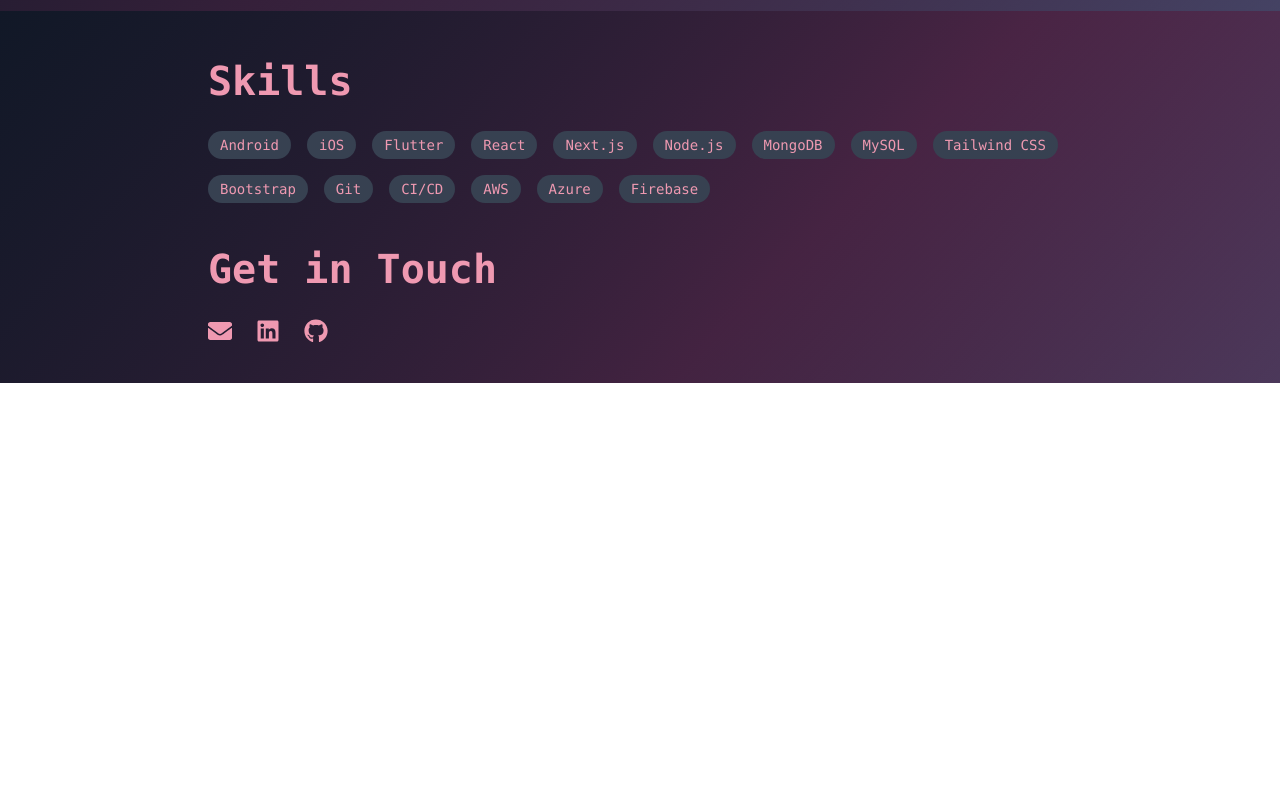
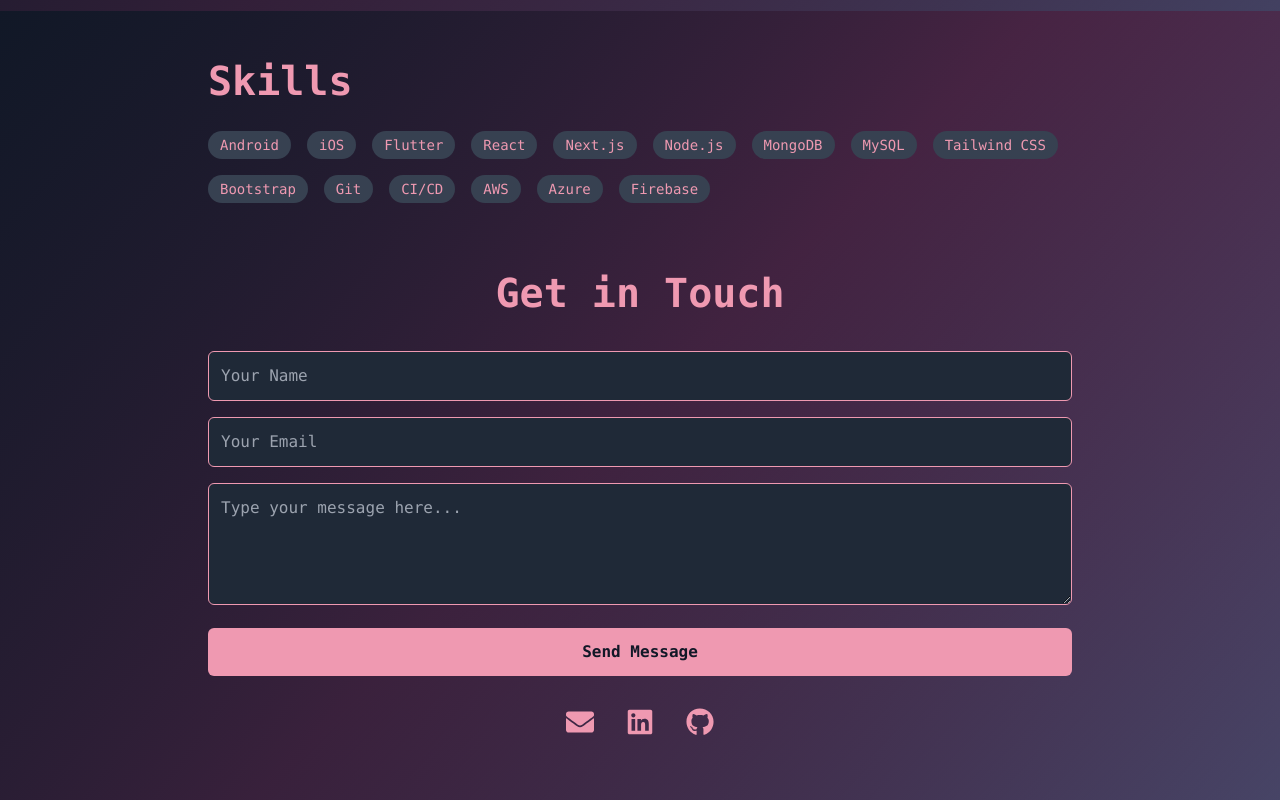
Before and after one commit to shop2008/my-portfolio, a Next.js app: page / in a window 1280 px wide. Shown: the part 3989-4789 px from the top of the page. Before the commit the page ends 4372 px from the top, so only its background shows below. Built offline with nearby package versions, Linux system fonts and the light colour scheme.

Commit message:
add send email

```diff
--- a/package.json
+++ b/package.json
@@ -11,7 +11,9 @@
   "dependencies": {
     "@vercel/analytics": "^1.3.1",
     "framer-motion": "^11.3.30",
+    "googleapis": "^144.0.0",
     "next": "14.2.7",
+    "nodemailer": "^6.9.15",
     "react": "^18",
     "react-dom": "^18",
     "react-icons": "^5.3.0",
@@ -19,6 +21,7 @@
   },
   "devDependencies": {
     "@types/node": "^20",
+    "@types/nodemailer": "^6.4.16",
     "@types/react": "^18",
     "@types/react-dom": "^18",
     "@types/react-scroll": "^1.8.10",
--- /dev/null
+++ b/src/app/api/send-email/route.ts
@@ -0,0 +1,73 @@
+import { NextResponse } from "next/server";
+import nodemailer from "nodemailer";
+import { google } from "googleapis";
+import { TransportOptions } from "nodemailer";
+
+const OAuth2 = google.auth.OAuth2;
+
+const createTransporter = async () => {
+  const oauth2Client = new OAuth2(
+    process.env.GMAIL_CLIENT_ID,
+    process.env.GMAIL_CLIENT_SECRET,
+    "https://developers.google.com/oauthplayground"
+  );
+
+  oauth2Client.setCredentials({
+    refresh_token: process.env.GMAIL_REFRESH_TOKEN,
+  });
+
+  const accessToken = await new Promise((resolve, reject) => {
+    oauth2Client.getAccessToken((err, token) => {
+      if (err) {
+        reject("Failed to create access token" + err.message);
+      }
+      resolve(token);
+    });
+  });
+
+  const transporter = nodemailer.createTransport({
+    service: "gmail",
+    auth: {
+      type: "OAuth2",
+      user: process.env.GMAIL_EMAIL,
+      accessToken,
+      clientId: process.env.GMAIL_CLIENT_ID,
+      clientSecret: process.env.GMAIL_CLIENT_SECRET,
+      refreshToken: process.env.GMAIL_REFRESH_TOKEN,
+    },
+  } as TransportOptions);
+
+  return transporter;
+};
+
+export async function POST(request: Request) {
+  const { name, email, message } = await request.json();
+
+  try {
+    const transporter = await createTransporter();
+
+    const mailOptions = {
+      from: process.env.GMAIL_EMAIL,
+      to: "gigiwangjob@gmail.com",
+      subject: `New message from ${name}`,
+      text: `
+        Name: ${name}
+        Email: ${email}
+        Message: ${message}
+      `,
+    };
+
+    await transporter.sendMail(mailOptions);
+
+    return NextResponse.json(
+      { message: "Email sent successfully" },
+      { status: 200 }
+    );
+  } catch (error) {
+    console.error("Error sending email:", error);
+    return NextResponse.json(
+      { error: "Failed to send email" },
+      { status: 500 }
+    );
+  }
+}
--- a/src/components/Contact.tsx
+++ b/src/components/Contact.tsx
@@ -1,46 +1,146 @@
-import React from "react";
-import { FaGithub, FaLinkedin, FaEnvelope } from "react-icons/fa";
+"use client";
+import React, { useState } from "react";
+import {
+  FaGithub,
+  FaLinkedin,
+  FaEnvelope,
+  FaSpinner,
+  FaCheckCircle,
+} from "react-icons/fa";
+import { motion } from "framer-motion";
 
 export default function Contact() {
+  const [name, setName] = useState("");
+  const [email, setEmail] = useState("");
+  const [message, setMessage] = useState("");
+  const [status, setStatus] = useState("");
+  const [isLoading, setIsLoading] = useState(false);
+
+  const handleSubmit = async (e: React.FormEvent<HTMLFormElement>) => {
+    e.preventDefault();
+    setIsLoading(true);
+    setStatus("");
+
+    try {
+      const response = await fetch("/api/send-email", {
+        method: "POST",
+        headers: {
+          "Content-Type": "application/json",
+        },
+        body: JSON.stringify({ name, email, message }),
+      });
+
+      if (response.ok) {
+        setStatus("Email sent successfully!");
+        setName("");
+        setEmail("");
+        setMessage("");
+      } else {
+        setStatus("Failed to send email. Please try again.");
+      }
+    } catch (error) {
+      console.error("Error:", error);
+      setStatus("An error occurred. Please try again.");
+    } finally {
+      setIsLoading(false);
+    }
+  };
+
   return (
-    <footer id="contact" className="py-10">
+    <footer id="contact" className="py-16">
       <div className="max-w-4xl mx-auto px-4">
-        <h2 className="text-heading-2 font-semibold mb-6 text-primary">
+        <motion.h2
+          initial={{ opacity: 0, y: -20 }}
+          animate={{ opacity: 1, y: 0 }}
+          transition={{ duration: 0.5 }}
+          className="text-heading-2 font-semibold mb-8 text-primary text-center"
+        >
           Get in Touch
-        </h2>
-        <ul className="flex space-x-6 list-none p-0">
-          <li>
+        </motion.h2>
+        <motion.form
+          initial={{ opacity: 0, y: 20 }}
+          animate={{ opacity: 1, y: 0 }}
+          transition={{ duration: 0.5, delay: 0.2 }}
+          onSubmit={handleSubmit}
+          className="mb-8 space-y-4"
+        >
+          <input
+            type="text"
+            value={name}
+            onChange={(e) => setName(e.target.value)}
+            className="w-full p-3 bg-gray-800 border border-primary rounded-md focus:outline-none focus:ring-2 focus:ring-primary text-text"
+            placeholder="Your Name"
+            required
+          />
+          <input
+            type="email"
+            value={email}
+            onChange={(e) => setEmail(e.target.value)}
+            className="w-full p-3 bg-gray-800 border border-primary rounded-md focus:outline-none focus:ring-2 focus:ring-primary text-text"
+            placeholder="Your Email"
+            required
+          />
+          <textarea
+            value={message}
+            onChange={(e) => setMessage(e.target.value)}
+            className="w-full p-3 bg-gray-800 border border-primary rounded-md focus:outline-none focus:ring-2 focus:ring-primary text-text"
+            rows={4}
+            placeholder="Type your message here..."
+            required
+          />
+          <motion.button
+            type="submit"
+            className="w-full bg-primary text-background px-6 py-3 rounded-md hover:bg-secondary transition-colors duration-300 font-semibold flex items-center justify-center"
+            whileHover={{ scale: 1.05 }}
+            whileTap={{ scale: 0.95 }}
+            disabled={isLoading}
+          >
+            {isLoading ? (
+              <FaSpinner className="animate-spin mr-2" />
+            ) : status ? (
+              <FaCheckCircle className="mr-2" />
+            ) : null}
+            {isLoading ? "Sending..." : status ? status : "Send Message"}
+          </motion.button>
+        </motion.form>
+        <motion.ul
+          initial={{ opacity: 0, y: 20 }}
+          animate={{ opacity: 1, y: 0 }}
+          transition={{ duration: 0.5, delay: 0.4 }}
+          className="flex justify-center space-x-8 list-none p-0"
+        >
+          <motion.li whileHover={{ scale: 1.2 }} whileTap={{ scale: 0.9 }}>
             <a
               href="mailto:gigiwangjob@gmail.com"
-              className="text-primary hover:text-secondary transition-colors"
+              className="text-primary hover:text-secondary transition-colors duration-300"
               aria-label="Email Gigi Wang"
             >
-              <FaEnvelope size={24} aria-hidden="true" />
+              <FaEnvelope size={28} aria-hidden="true" />
             </a>
-          </li>
-          <li>
+          </motion.li>
+          <motion.li whileHover={{ scale: 1.2 }} whileTap={{ scale: 0.9 }}>
             <a
               href="https://www.linkedin.com/in/gigi-wang-tech/"
               target="_blank"
               rel="noopener noreferrer"
-              className="text-primary hover:text-secondary transition-colors"
+              className="text-primary hover:text-secondary transition-colors duration-300"
               aria-label="Gigi Wang's LinkedIn profile"
             >
-              <FaLinkedin size={24} aria-hidden="true" />
+              <FaLinkedin size={28} aria-hidden="true" />
             </a>
-          </li>
-          <li>
+          </motion.li>
+          <motion.li whileHover={{ scale: 1.2 }} whileTap={{ scale: 0.9 }}>
             <a
               href="https://github.com/shop2008"
               target="_blank"
               rel="noopener noreferrer"
-              className="text-primary hover:text-secondary transition-colors"
+              className="text-primary hover:text-secondary transition-colors duration-300"
               aria-label="Gigi Wang's GitHub profile"
             >
-              <FaGithub size={24} aria-hidden="true" />
+              <FaGithub size={28} aria-hidden="true" />
             </a>
-          </li>
-        </ul>
+          </motion.li>
+        </motion.ul>
       </div>
     </footer>
   );
```
Also changed, not shown: 1 other file (tests, documents, lock files or other folders).
